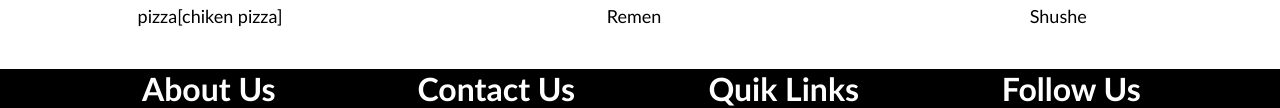
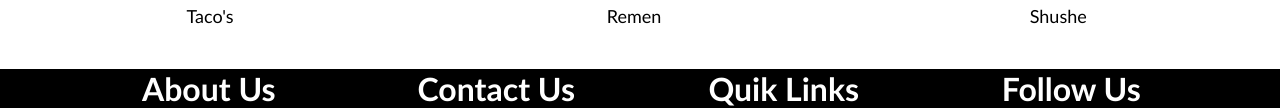
Before and after one commit to saravanankaviya937/trip5, a plain HTML site: page index.html in a window 1280 px wide. Shown: the part 2582-2690 px from the top of the page. Drawn offline with Linux system fonts and the light colour scheme.

Commit message:
Update index.html

```diff
--- a/index.html
+++ b/index.html
@@ -404,7 +404,7 @@
                 </div>
                 <div class="packegs">
                     <img src="./trip images/taco.jpg" alt="" width="280px" height="280px">
-                    <p>pizza[chiken pizza]</p>
+                    <p>Taco's</p>
                 </div>
                 <div class="packegs">
                     <img src="./trip images/ramen.jpg" alt="" width="280px" height="280px">
```
